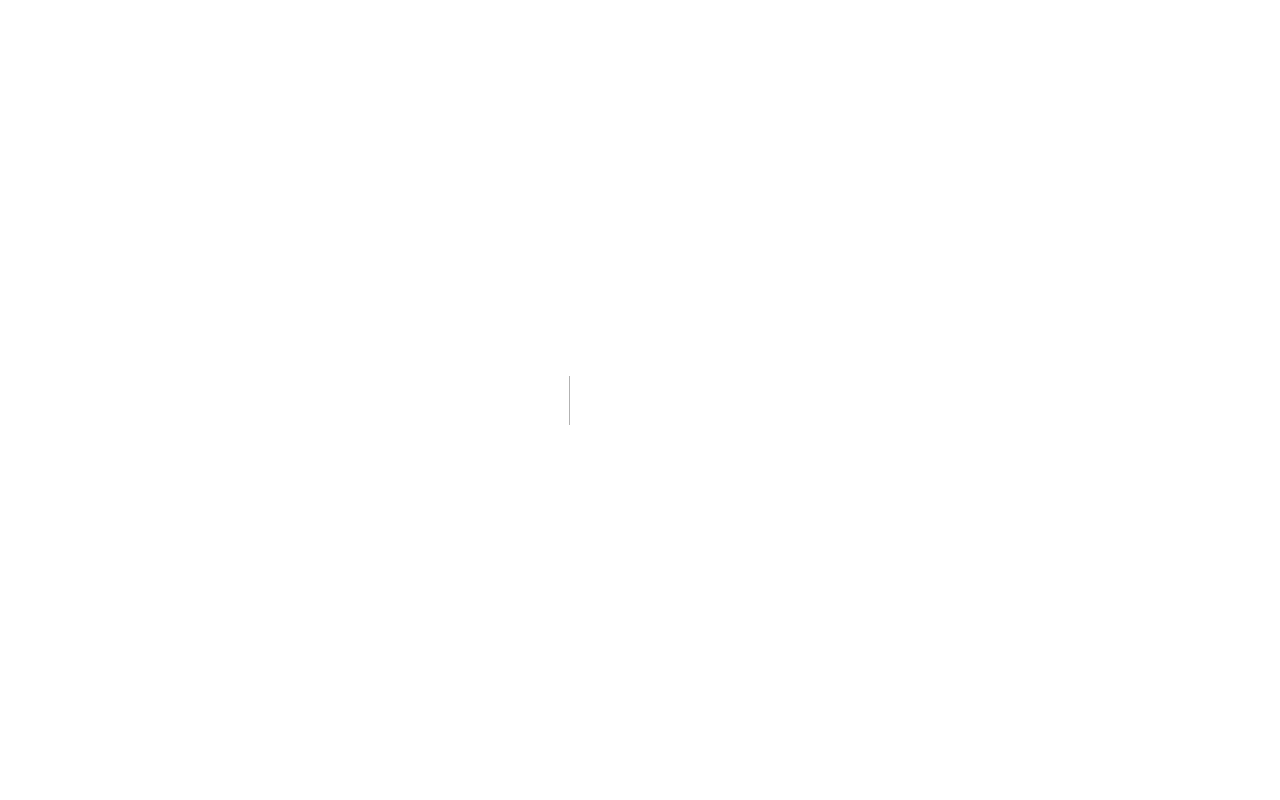
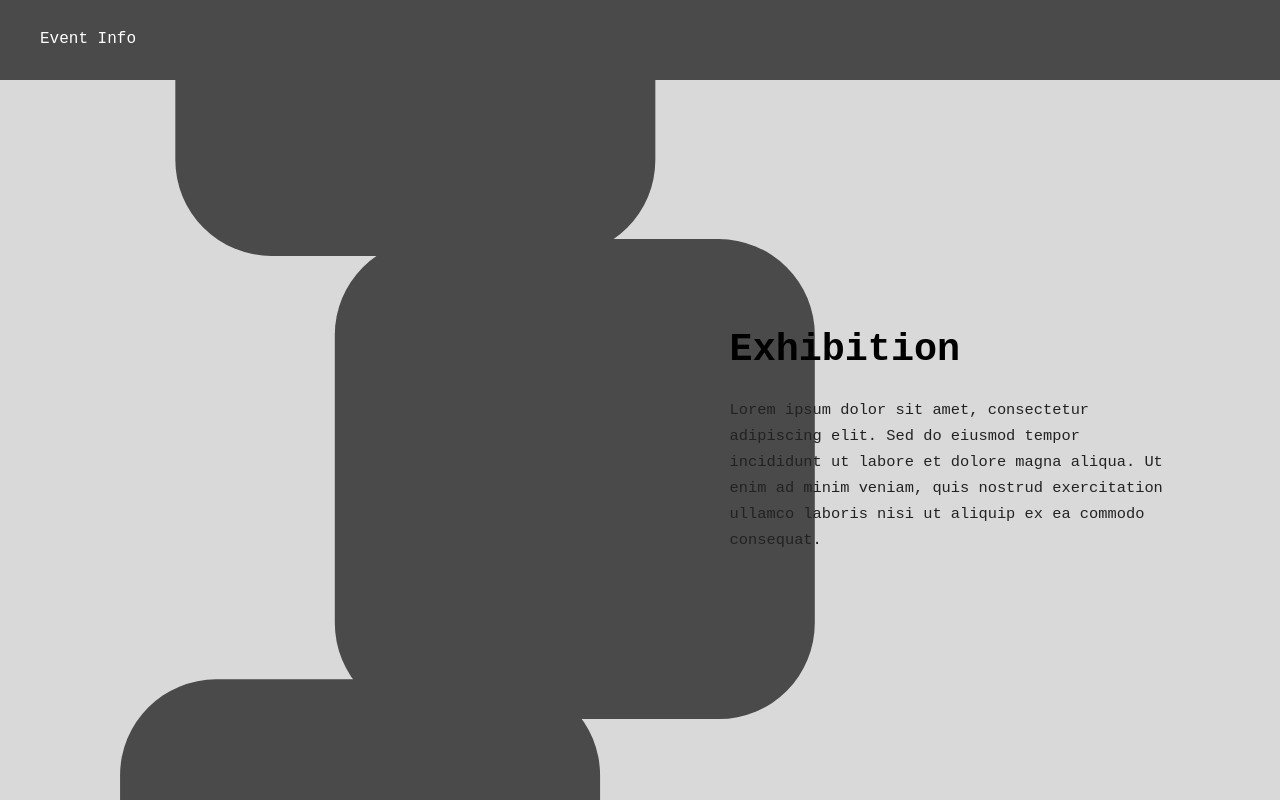
Before and after one commit to itb-insight/itb_insight, a Next.js app: page /event in a window 1280 px wide. Before the commit this address had no page. Built offline with nearby package versions, Linux system fonts and the light colour scheme; a web font is replaced by a local one.

Commit message:
feat: add event info page

```diff
--- /dev/null
+++ b/src/app/event/page.tsx
@@ -0,0 +1,5 @@
+import EventInfoSection from "@/features/event-info/EventInfoSection"
+
+export default function EventInfoPage() {
+  return <EventInfoSection />
+}
--- /dev/null
+++ b/src/features/event-info/EventInfoSection.module.css
@@ -0,0 +1,83 @@
+.wrapper {
+  min-height: 100vh;
+  width: 100%;
+  background-color: #D9D9D9;
+  display: flex;
+  flex-direction: column;
+  overflow: hidden;
+}
+
+.header {
+  width: 100%;
+  height: 80px;
+  background-color: #4a4a4a;
+  display: flex;
+  align-items: center;
+  padding: 0 40px;
+  flex-shrink: 0;
+}
+
+.headerText {
+  font-family: 'Roboto Mono', monospace;
+  font-size: 1rem;
+  color: #ffffff;
+}
+
+.content {
+  flex: 1;
+  display: flex;
+  align-items: center;
+  justify-content: center;
+  overflow: hidden;
+  position: relative;
+}
+
+.ring {
+  position: absolute;
+  width: 400px;
+  height: 400px;
+  display: flex;
+  align-items: center;
+  justify-content: center;
+  flex-shrink: 0;
+}
+
+.ringCard {
+  position: absolute;
+  width: 120px;
+  height: 120px;
+  border-radius: 24px;
+  background-color: #4a4a4a;
+  transition: background-color 0.3s ease;
+}
+
+.ringCardActive {
+  background-color: #2a2a2a;
+  box-shadow: 0 4px 20px rgba(0,0,0,0.3);
+}
+
+/* Text panel */
+.textPanel {
+  position: absolute;
+  right: 8%;
+  width: 35%;
+  display: flex;
+  flex-direction: column;
+  gap: 24px;
+}
+
+.panelTitle {
+  font-family: 'Roboto Mono', monospace;
+  font-size: clamp(1.5rem, 3vw, 2.5rem);
+  font-weight: 700;
+  color: #000000;
+  margin: 0;
+}
+
+.panelDesc {
+  font-family: 'Roboto Mono', monospace;
+  font-size: clamp(0.75rem, 1.2vw, 1rem);
+  color: #222222;
+  line-height: 1.7;
+  margin: 0;
+}
--- /dev/null
+++ b/src/features/event-info/EventInfoSection.tsx
@@ -0,0 +1,128 @@
+"use client"
+
+import { useEffect, useState } from "react"
+import { motion, AnimatePresence } from "framer-motion"
+import styles from "./EventInfoSection.module.css"
+
+const RING_RADIUS = 160
+const CARD_COUNT = 8
+
+const events = [
+  { title: "Exhibition", description: "Lorem ipsum dolor sit amet, consectetur adipiscing elit. Sed do eiusmod tempor incididunt ut labore et dolore magna aliqua. Ut enim ad minim veniam, quis nostrud exercitation ullamco laboris nisi ut aliquip ex ea commodo consequat." },
+  { title: "Seminar", description: "Lorem ipsum dolor sit amet, consectetur adipiscing elit. Sed do eiusmod tempor incididunt ut labore et dolore magna aliqua. Ut enim ad minim veniam, quis nostrud exercitation ullamco laboris nisi ut aliquip ex ea commodo consequat." },
+]
+
+type Phase = "ring" | "zoom"
+
+export default function EventInfoSection() {
+  const [phase, setPhase] = useState<Phase>("ring")
+  const [angle, setAngle] = useState(0)
+  const [activeIndex, setActiveIndex] = useState(0)
+  const [angleOffset, setAngleOffset] = useState(0)
+
+  useEffect(() => {
+    const original = document.body.style.backgroundColor
+    document.body.style.backgroundColor = "#D9D9D9"
+    return () => { document.body.style.backgroundColor = original }
+  }, [])
+
+  useEffect(() => {
+    const interval = setInterval(() => {
+      setAngle(a => a + 0.5)
+    }, 16)
+    const timeout = setTimeout(() => {
+      clearInterval(interval)
+      setPhase("zoom")
+    }, 3000)
+    return () => { clearInterval(interval); clearTimeout(timeout) }
+  }, [])
+
+useEffect(() => {
+  if (phase !== "zoom") return
+  let lastScroll = 0
+  const handleScroll = (e: WheelEvent) => {
+    const now = Date.now()
+    if (now - lastScroll < 800) return
+    lastScroll = now
+
+    const step = 360 / CARD_COUNT
+
+    if (e.deltaY > 0 && activeIndex < events.length - 1) {
+      // Scroll down — hanya kalau belum di item terakhir
+      setActiveIndex(i => i + 1)
+      setAngleOffset(a => a - step)
+    } else if (e.deltaY < 0 && activeIndex > 0) {
+      // Scroll up — hanya kalau belum di item pertama
+      setActiveIndex(i => i - 1)
+      setAngleOffset(a => a + step)
+    }
+  }
+  window.addEventListener("wheel", handleScroll)
+  return () => window.removeEventListener("wheel", handleScroll)
+}, [phase, activeIndex])
+
+  const getCardPosition = (index: number) => {
+   const baseAngle = (index / CARD_COUNT) * 2 * Math.PI
+   const currentAngle = baseAngle + (angle * Math.PI / 180) + (angleOffset * Math.PI / 180)
+   return {
+     x: Math.cos(currentAngle) * RING_RADIUS,
+     y: Math.sin(currentAngle) * RING_RADIUS,
+   }
+ }
+
+  return (
+    <div className={styles.wrapper}>
+      <div className={styles.header}>
+        <span className={styles.headerText}>Event Info</span>
+      </div>
+
+      <div className={styles.content}>
+        {/* Ring — tidak berubah apapun saat scroll */}
+        <motion.div
+          className={styles.ring}
+          animate={phase === "zoom"
+            ? { x: "-55vw", scale: 4 }
+            : { x: 0, scale: 1 }
+          }
+          transition={{ duration: 1, ease: "easeInOut" }}
+        >
+          {Array.from({ length: CARD_COUNT }, (_, i) => {
+            const pos = getCardPosition(i)
+            return (
+              <motion.div
+                key={i}
+                className={styles.ringCard}
+                animate={{ x: pos.x, y: pos.y }}
+                transition={phase === "zoom"
+                  ? { duration: 0.6, ease: "easeInOut" } // ← smooth saat scroll
+                  : { duration: 0 }
+                }
+              />
+            )
+          })}
+        </motion.div>
+
+        {/* Text panel — hanya ini yang berubah saat scroll */}
+        <AnimatePresence mode="wait">
+          {phase === "zoom" && (
+            <motion.div
+              key={activeIndex}
+              className={styles.textPanel}
+              initial={{ opacity: 0, x: 20 }}
+              animate={{ opacity: 1, x: 0 }}
+              exit={{ opacity: 0, x: -20 }}
+              transition={{ duration: 0.4, ease: "easeInOut" }}
+            >
+              <h2 className={styles.panelTitle}>
+                {events[activeIndex].title}
+              </h2>
+              <p className={styles.panelDesc}>
+                {events[activeIndex].description}
+              </p>
+            </motion.div>
+          )}
+        </AnimatePresence>
+      </div>
+    </div>
+  )
+}
```
